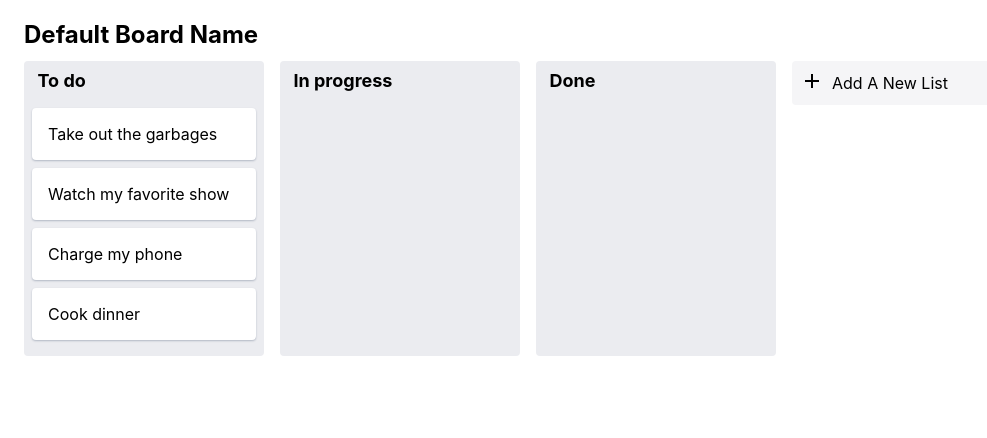
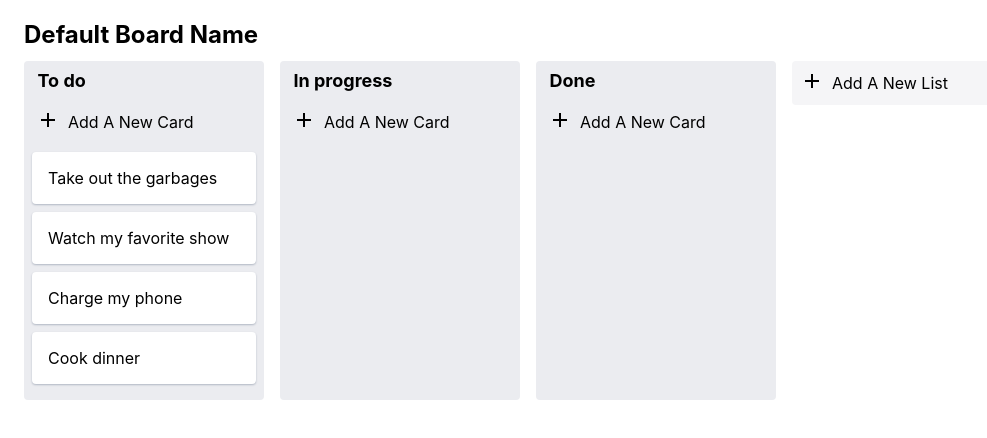
Before and after one commit to abbylow/kanban-board, a React (Create React App) app: page / in a window 1280 px wide. Shown: the top 438 px of the page, without its empty margins (0-987 px from the left). Built offline with nearby package versions, Linux system fonts and the light colour scheme.

Commit message:
add card into list and refactor

```diff
--- a/src/App.js
+++ b/src/App.js
@@ -1,12 +1,11 @@
-import React, { useState } from 'react';
+import React from 'react';
 import { makeStyles } from '@material-ui/core/styles';
-import { DragDropContext, Droppable } from 'react-beautiful-dnd';
-import { ColumnContainer } from './components/ColumnContainer';
 import { DialogProvider } from './contexts/DialogContext';
+import { ColumnsProvider } from './contexts/ColumnContext';
 import { DialogRoot } from './components/DialogRoot';
 import CardDetail from './components/CardDetail';
-import { handleCardMovement, handleListMovement } from './services/handleMovement';
 import { EditableField } from './components/EditableField';
+import { Columns } from './components/Columns';
 import { NewListForm } from './components/NewListForm';
 
 const useStyles = makeStyles({
@@ -29,82 +28,16 @@ const useStyles = makeStyles({
 function App() {
   const classes = useStyles();
 
-  const [columnOrder, setColumnOrder] = useState(['column-1', 'column-2', 'column-3']);
-
-  const [tasks, setTasks] = useState({
-    'task-1': { id: 'task-1', title: "Take out the garbages", description: "Description of the task - Take out the garbages" },
-    'task-2': { id: 'task-2', title: "Watch my favorite show", description: "Description of the task - Watch my favorite show" },
-    'task-3': { id: 'task-3', title: "Charge my phone", description: "Description of the task - Charge my phone" },
-    'task-4': { id: 'task-4', title: "Cook dinner", description: "Description of the task - Cook dinner" },
-  });
-
-  const [columns, setColumns] = useState({
-    'column-1': {
-      id: 'column-1',
-      title: 'To do',
-      taskIds: ['task-1', 'task-2', 'task-3', 'task-4']
-    },
-    'column-2': {
-      id: 'column-2',
-      title: 'In progress',
-      taskIds: []
-    },
-    'column-3': {
-      id: 'column-3',
-      title: 'Done',
-      taskIds: []
-    }
-  });
-
-  const onDragEnd = (result) => {
-    const { destination, source, draggableId, type } = result;
-
-    if (!destination) {
-      return;
-    }
-
-    if (destination.droppableId === source.droppableId && destination.index === source.index) {
-      return;
-    }
-
-    if (type === 'list') {
-      let newColumnOrder = handleListMovement(columnOrder, destination, source, draggableId);
-      setColumnOrder(newColumnOrder);
-    }
-    else {
-      let newColumns = handleCardMovement(columns, destination, source, draggableId);
-      setColumns(newColumns);
-    }
-    return;
-  }
-
   return (
     <div className={classes.root}>
       <EditableField placeholder={'Default Board Name'} displayClassName={classes.title} />
 
       <DialogProvider>
         <div className={classes.listContainer}>
-          <DragDropContext onDragEnd={onDragEnd}>
-            <Droppable droppableId="all-columns" direction="horizontal" type="list" >
-              {(provided) => (
-                <div className={classes.lists} {...provided.droppableProps} ref={provided.innerRef}>
-                  {columnOrder.map((columnId, index) => {
-                    return (
-                      <ColumnContainer
-                        key={columnId}
-                        index={index}
-                        columnId={columnId}
-                        tasks={tasks}
-                        columns={columns}
-                      />
-                    );
-                  })}
-                  {provided.placeholder}
-                </div>
-              )}
-            </Droppable>
-          </DragDropContext>
-          <NewListForm columns={columns} setColumns={setColumns} columnOrder={columnOrder} setColumnOrder={setColumnOrder} />
+          <ColumnsProvider>
+            <Columns />
+            <NewListForm />
+          </ColumnsProvider>
         </div>
         <DialogRoot render={(props) => <CardDetail {...props} />} />
       </DialogProvider>
--- a/src/components/Column.js
+++ b/src/components/Column.js
@@ -1,7 +1,9 @@
-import React from 'react';
+import React, { useContext } from 'react';
 import { makeStyles } from '@material-ui/core/styles';
 import { Draggable, Droppable } from 'react-beautiful-dnd';
 import { Card } from './Card';
+import { NewCardForm } from './NewCardForm';
+import { TaskContext } from '../contexts/TaskContext';
 
 const useStyles = makeStyles({
   container: {
@@ -25,8 +27,10 @@ const useStyles = makeStyles({
   }
 });
 
-export default function Column({ index, column, tasks }) {
+export default function Column({ index, column }) {
   const classes = useStyles();
+  const { tasks, setTasks } = useContext(TaskContext);
+  const myTasks = column.taskIds.map(taskId => tasks[taskId]);
 
   return (
     <Draggable draggableId={column.id} index={index}>
@@ -39,6 +43,7 @@ export default function Column({ index, column, tasks }) {
           <div {...provided.dragHandleProps} className={classes.title}>
             {column.title}
           </div>
+          <NewCardForm columnId={column.id} setTasks={setTasks} tasks={tasks} />
           <Droppable type="card" droppableId={column.id}>
             {(provided) => (
               <div
@@ -46,14 +51,13 @@ export default function Column({ index, column, tasks }) {
                 ref={provided.innerRef}
                 {...provided.droppableProps}
               >
-                {tasks.map((task, index) =>
+                {myTasks.map((task, index) =>
                   <Card key={task.id} task={task} index={index} />
                 )}
                 {provided.placeholder}
               </div>
             )}
           </Droppable>
-
         </div>
       )}
     </Draggable>
--- a/src/components/ColumnContainer.js
+++ b/src/components/ColumnContainer.js
@@ -1,8 +1,7 @@
 import React from 'react';
 import Column from './Column';
 
-export const ColumnContainer = React.memo(({ tasks, columns, index, columnId }) => {
+export const ColumnContainer = React.memo(({ columns, index, columnId }) => {
   const column = columns[columnId];
-  const myTasks = column.taskIds.map(taskId => tasks[taskId]);
-  return <Column column={column} tasks={myTasks} index={index} />;
+  return <Column column={column} index={index} />;
 });
--- /dev/null
+++ b/src/components/Columns.js
@@ -0,0 +1,68 @@
+import React, { useContext } from 'react';
+import { makeStyles } from '@material-ui/core/styles';
+import { DragDropContext, Droppable } from 'react-beautiful-dnd';
+import { ColumnContainer } from './ColumnContainer';
+import { TasksProvider } from '../contexts/TaskContext';
+import { handleCardMovement, handleListMovement } from '../services/handleMovement';
+import { ColumnContext } from '../contexts/ColumnContext';
+
+const useStyles = makeStyles({
+  lists: {
+    display: 'flex',
+  },
+  title: {
+    fontWeight: 'bolder',
+    fontSize: 'x-large'
+  }
+});
+
+export const Columns = () => {
+  const classes = useStyles();
+  const { columns, setColumns, columnOrder, setColumnOrder } = useContext(ColumnContext);
+
+  const onDragEnd = (result) => {
+    const { destination, source, draggableId, type } = result;
+
+    if (!destination) {
+      return;
+    }
+
+    if (destination.droppableId === source.droppableId && destination.index === source.index) {
+      return;
+    }
+
+    if (type === 'list') {
+      let newColumnOrder = handleListMovement(columnOrder, destination, source, draggableId);
+      setColumnOrder(newColumnOrder);
+    }
+    else {
+      let newColumns = handleCardMovement(columns, destination, source, draggableId);
+      setColumns(newColumns);
+    }
+    return;
+  }
+
+  return (
+    <TasksProvider>
+      <DragDropContext onDragEnd={onDragEnd}>
+        <Droppable droppableId="all-columns" direction="horizontal" type="list" >
+          {(provided) => (
+            <div className={classes.lists} {...provided.droppableProps} ref={provided.innerRef}>
+              {columnOrder.map((columnId, index) => {
+                return (
+                  <ColumnContainer
+                    key={columnId}
+                    index={index}
+                    columnId={columnId}
+                    columns={columns}
+                  />
+                );
+              })}
+              {provided.placeholder}
+            </div>
+          )}
+        </Droppable>
+      </DragDropContext>
+    </TasksProvider>
+  );
+}
--- /dev/null
+++ b/src/components/NewCardForm.js
@@ -0,0 +1,46 @@
+import React, { useContext } from 'react';
+import { makeStyles } from '@material-ui/core/styles';
+import * as shortId from "shortid";
+import { Add } from '@material-ui/icons';
+import { EditableField } from './EditableField';
+import { ColumnContext } from '../contexts/ColumnContext';
+
+const useStyles = makeStyles({
+  formContainer: {
+    padding: '0.5em 0.75em',
+    display: 'flex',
+  },
+});
+
+export const NewCardForm = ({ columnId, setTasks, tasks }) => {
+  const classes = useStyles();
+  const { columns, setColumns } = useContext(ColumnContext);
+  console.log('columnId')
+  const addCard = (cardTitle) => {
+    if (cardTitle) {
+      const nextId = 'task-' + shortId.generate();
+      setTasks({
+        ...tasks,
+        [nextId]: {
+          id: nextId,
+          title: cardTitle,
+          description: ''
+        }
+      });
+      setColumns({
+        ...columns,
+        [columnId]: {
+          ...columns[columnId],
+          taskIds: [...columns[columnId].taskIds, nextId]
+        }
+      });
+    }
+  }
+
+  return (
+    <div className={classes.formContainer}>
+      <Add />
+      <EditableField placeholder={'Add A New Card'} handleUpdate={addCard} />
+    </div>
+  )
+}
--- a/src/components/NewListForm.js
+++ b/src/components/NewListForm.js
@@ -1,8 +1,9 @@
-import React from 'react';
+import React, { useContext } from 'react';
 import { makeStyles } from '@material-ui/core/styles';
 import * as shortId from "shortid";
 import { Add } from '@material-ui/icons';
 import { EditableField } from './EditableField';
+import { ColumnContext } from '../contexts/ColumnContext';
 
 const useStyles = makeStyles({
   newList: {
@@ -18,8 +19,9 @@ const useStyles = makeStyles({
 });
 
 
-export const NewListForm = ({ columns, setColumns, columnOrder, setColumnOrder }) => {
+export const NewListForm = () => {
   const classes = useStyles();
+  const { columns, setColumns, columnOrder, setColumnOrder } = useContext(ColumnContext);
 
   const addList = (listTitle) => {
     if (listTitle) {
--- /dev/null
+++ b/src/contexts/ColumnContext.js
@@ -0,0 +1,31 @@
+import React, { useState, createContext } from 'react';
+
+export const ColumnContext = createContext();
+
+export const ColumnsProvider = ({ children }) => {
+  const [columns, setColumns] = useState({
+    'column-1': {
+      id: 'column-1',
+      title: 'To do',
+      taskIds: ['task-1', 'task-2', 'task-3', 'task-4']
+    },
+    'column-2': {
+      id: 'column-2',
+      title: 'In progress',
+      taskIds: []
+    },
+    'column-3': {
+      id: 'column-3',
+      title: 'Done',
+      taskIds: []
+    }
+  });
+
+  const [columnOrder, setColumnOrder] = useState(['column-1', 'column-2', 'column-3']);
+
+  return (
+    <ColumnContext.Provider value={{ columns, setColumns, columnOrder, setColumnOrder }}>
+      {children}
+    </ColumnContext.Provider>
+  );
+}
--- /dev/null
+++ b/src/contexts/TaskContext.js
@@ -0,0 +1,18 @@
+import React, { useState, createContext } from 'react';
+
+export const TaskContext = createContext();
+
+export const TasksProvider = ({ children }) => {
+  const [tasks, setTasks] = useState({
+    'task-1': { id: 'task-1', title: "Take out the garbages", description: "Description of the task - Take out the garbages" },
+    'task-2': { id: 'task-2', title: "Watch my favorite show", description: "Description of the task - Watch my favorite show" },
+    'task-3': { id: 'task-3', title: "Charge my phone", description: "Description of the task - Charge my phone" },
+    'task-4': { id: 'task-4', title: "Cook dinner", description: "Description of the task - Cook dinner" },
+  });
+
+  return (
+    <TaskContext.Provider value={{ tasks, setTasks }}>
+      {children}
+    </TaskContext.Provider>
+  );
+}
```
